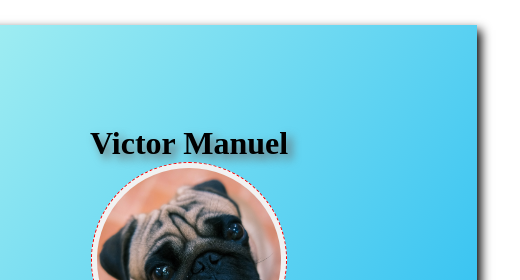
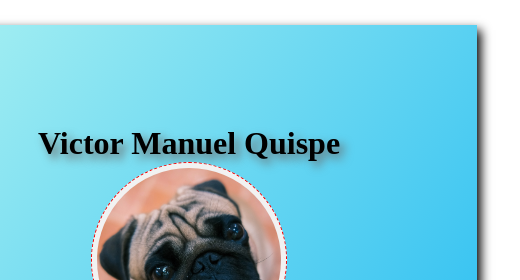
Before and after one commit to Victor-qd/Victor-qd.io, a plain HTML site: page index.html in a window 1280 px wide. Shown: the top 280 px of the page, 451-971 px from the left. Drawn offline with Linux system fonts and the light colour scheme.

Commit message:
actualizandoindex

```diff
--- a/index.html
+++ b/index.html
@@ -14,7 +14,7 @@
 
         </div>
         <div id="personal">
-            <h1>Victor Manuel</h1>
+            <h1>Victor Manuel Quispe</h1>
             <img src="img/foto.jpg" alt="EDR">
             <p>Hola soy estudiante del curso Diseño Web</p>
         </div>
```
